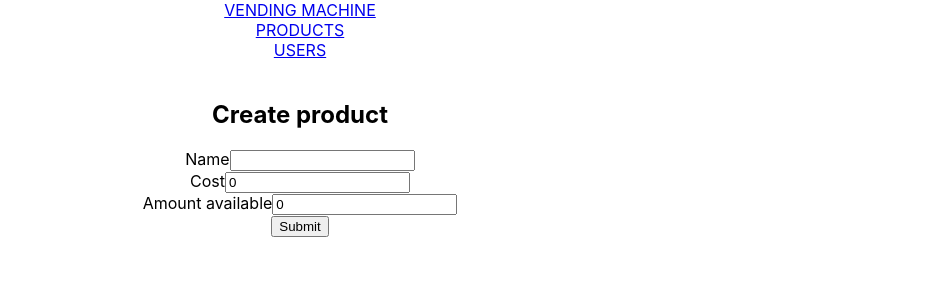
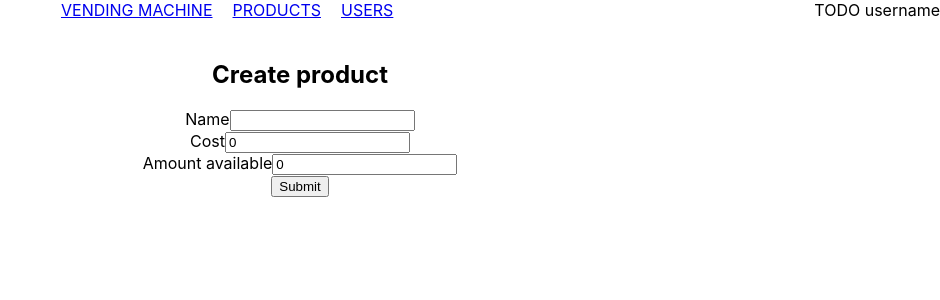
Before and after one commit to boris-10/vending-machine, a React (Create React App) app in the folder packages/frontend/: page /product/create in a window 1280 px wide. Shown: the top 300 px of the page, without its empty margins (340-1280 px from the left). Built offline with nearby package versions, Linux system fonts and the light colour scheme.

Commit message:
Move router links to Header component
Remove unnecessary code

```diff
--- a/packages/frontend/src/App.css
+++ b/packages/frontend/src/App.css
@@ -63,3 +63,16 @@
   cursor: pointer;
   background-color: whitesmoke;
 }
+
+.Header {
+  display: flex;
+  justify-content: space-between;
+}
+.Header__links {
+  display: flex;
+  justify-content: center;
+  flex: 1;
+}
+.Header__links > * {
+  margin-right: 20px;
+}
--- a/packages/frontend/src/App.tsx
+++ b/packages/frontend/src/App.tsx
@@ -1,5 +1,5 @@
 import React from 'react'
-import { BrowserRouter as Router, Switch, Route, Link } from 'react-router-dom'
+import { BrowserRouter as Router, Switch, Route } from 'react-router-dom'
 import { QueryClient, QueryClientProvider } from 'react-query'
 
 import './App.css'
@@ -10,6 +10,7 @@ import ProductPage from './components/pages/ProductPage'
 import UserListPage from './components/pages/UserListPage'
 import UserPage from './components/pages/UserPage'
 import VendingMachinePage from './components/pages/VendingMachinePage'
+import Header from './components/core/Header'
 
 const queryClient = new QueryClient()
 
@@ -18,13 +19,7 @@ function App(): JSX.Element {
     <QueryClientProvider client={queryClient}>
       <Router>
         <div className="App">
-          <Link to="/vending-machine">VENDING MACHINE</Link>
-          <br />
-          <Link to="/products">PRODUCTS</Link>
-          <br />
-          <Link to="/users">USERS</Link>
-
-          <br />
+          <Header />
           <br />
 
           <Switch>
--- /dev/null
+++ b/packages/frontend/src/components/core/Header.tsx
@@ -0,0 +1,18 @@
+import React from 'react'
+import { Link } from 'react-router-dom'
+
+function Header(): JSX.Element {
+  return (
+    <div className="Header">
+      <div className="Header__links">
+        <Link to="/vending-machine">VENDING MACHINE</Link>
+        <Link to="/products">PRODUCTS</Link>
+        <Link to="/users">USERS</Link>
+      </div>
+
+      <span>TODO username</span>
+    </div>
+  )
+}
+
+export default Header
--- a/packages/frontend/src/providers/ProductsProvider.tsx
+++ b/packages/frontend/src/providers/ProductsProvider.tsx
@@ -2,15 +2,11 @@ import React, { createContext, useState, FC } from 'react'
 import Product from '../models/Product'
 
 type ProductsContextState = {
-  products: Product[]
-  upsertProduct: (product: Product) => void
   selectedProduct: Product | null
   setSelectedProduct: (product: Product) => void
 }
 
 const contextDefaultValues: ProductsContextState = {
-  products: [],
-  upsertProduct: () => undefined,
   selectedProduct: null,
   setSelectedProduct: () => undefined,
 }
@@ -18,23 +14,11 @@ const contextDefaultValues: ProductsContextState = {
 export const ProductsContext = createContext<ProductsContextState>(contextDefaultValues)
 
 const ProductsContextProvider: FC = ({ children }) => {
-  const [products, setProducts] = useState<Product[]>(contextDefaultValues.products)
   const [selectedProduct, setSelectedProduct] = useState({} as Product)
-
-  const upsertProduct = (product: Product) => {
-    if (product.id) {
-      // POST
-    } else {
-      // PATCH
-    }
-    setProducts((products) => [...products, product])
-  }
 
   return (
     <ProductsContext.Provider
       value={{
-        products,
-        upsertProduct,
         selectedProduct,
         setSelectedProduct,
       }}
```
